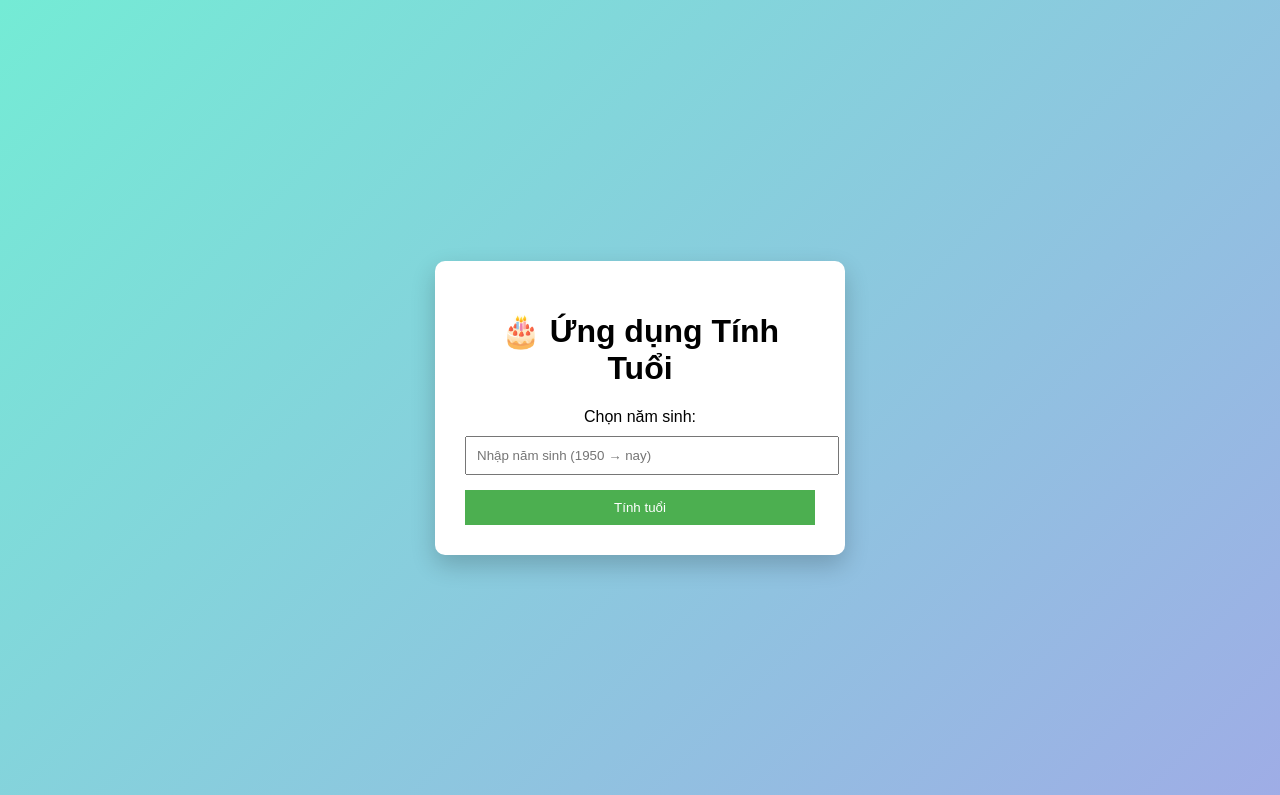
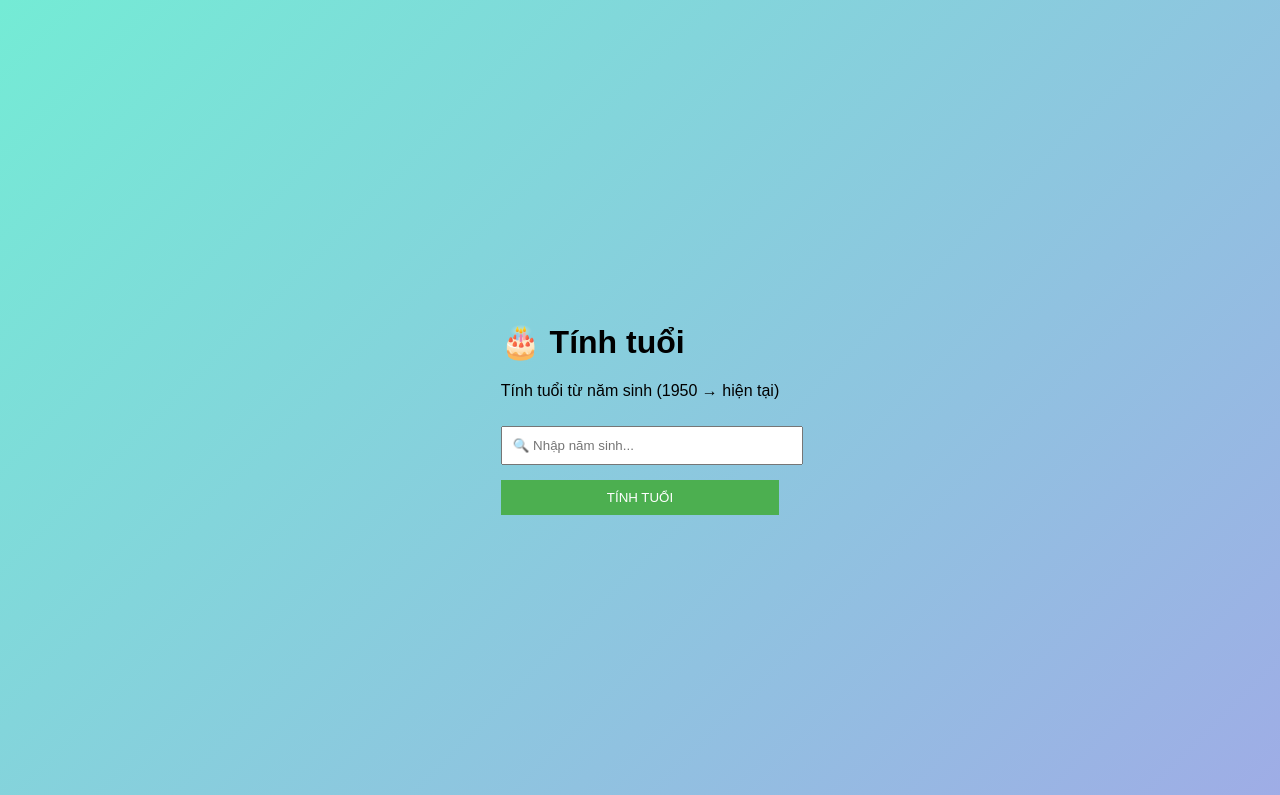
Before and after one commit to Gijkk/Tinh_tuoi, a Flask app: page / in a window 1280 px wide. Shown: the top 795 px of the page. Run offline with Flask 3, Linux system fonts and the light colour scheme.

Commit message:
Update index.html

```diff
--- a/templates/index.html
+++ b/templates/index.html
@@ -2,35 +2,49 @@
 <html lang="vi">
 <head>
     <meta charset="UTF-8">
-    <title>Ứng dụng tính tuổi</title>
+    <title>Age Calculator</title>
     <link rel="stylesheet" href="/static/style.css">
 </head>
 <body>
-    <div class="container">
-        <h1>🎂 Ứng dụng Tính Tuổi</h1>
+
+<div class="app">
+    <div class="card">
+        <h1>🎂 Tính tuổi</h1>
+        <p class="subtitle">Tính tuổi từ năm sinh (1950 → hiện tại)</p>
 
         <form method="POST">
-            <label>Chọn năm sinh:</label>
+            <div class="input-group">
                 <input
                     type="number"
                     name="birth_year"
                     min="1950"
                     max="2025"
-                placeholder="Nhập năm sinh (1950 → nay)"
+                    placeholder="🔍 Nhập năm sinh..."
                     required
                 >
-            <button type="submit">Tính tuổi</button>
+            </div>
+
+            <button type="submit">TÍNH TUỔI</button>
         </form>
 
         {% if age is not none %}
         <div class="result">
-                👉 Tuổi của bạn là: <strong>{{ age }}</strong>
+            Tuổi của bạn là
+            <span>{{ age }}</span>
         </div>
         {% endif %}
 
         {% if error %}
-            <div class="error">{{ error }}</div>
+        <div class="error">
+            ⚠ {{ error }}
+        </div>
         {% endif %}
     </div>
+
+    <footer>
+
+    </footer>
+</div>
+
 </body>
 </html>
```
Lines whose indentation alone changed are shown as unchanged.
